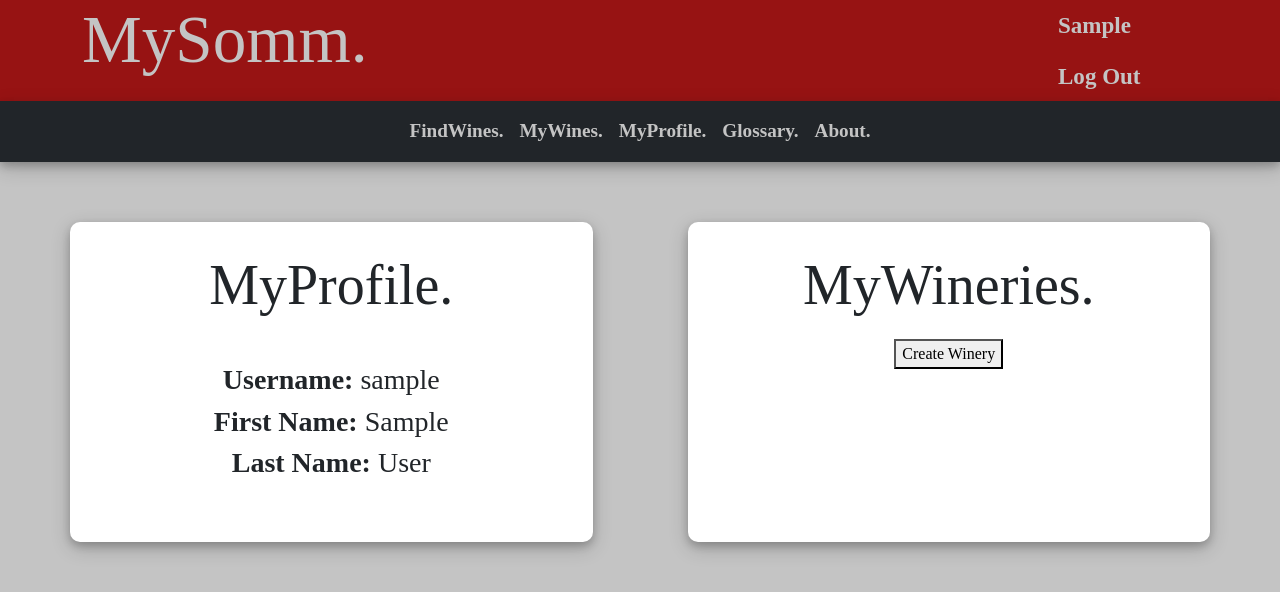
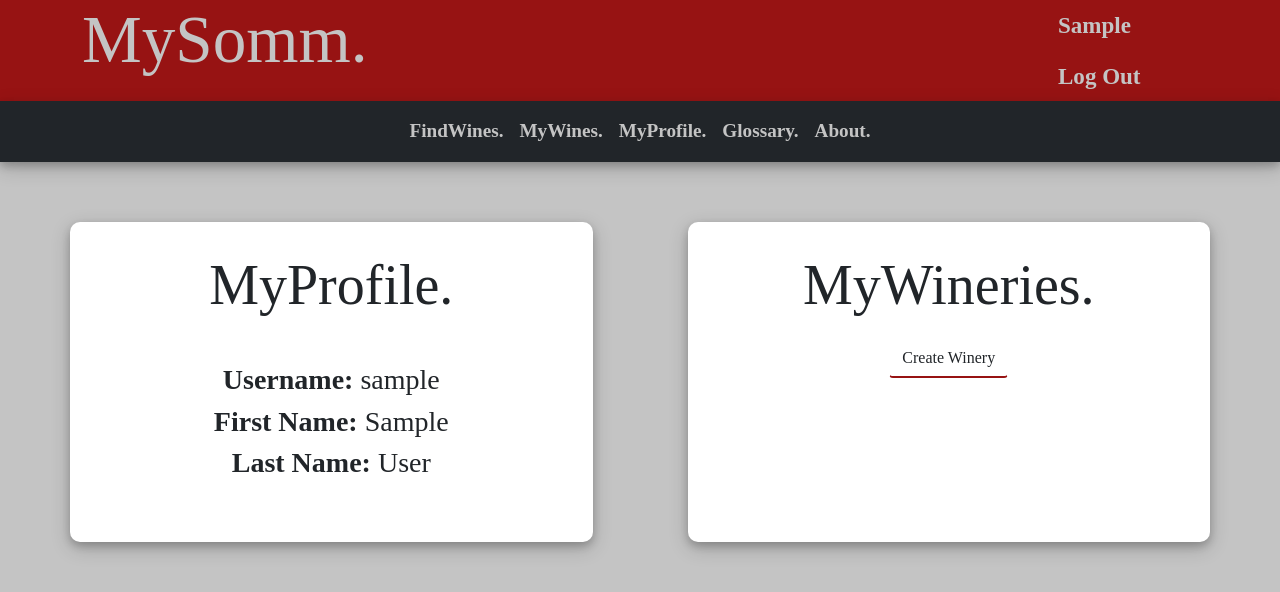
Before and after one commit to jeremydurden/mysomm, a Django app: page /profile/ in a window 1280 px wide. Shown: the top 592 px of the page. Run offline with Django 3.2, Linux system fonts and the light colour scheme; the visitor is signed in with stand-in values (Sample User, id 1); data that the repository does not hold is empty; some libraries are stand-ins or nearby versions; some web fonts are replaced.

Commit message:
my profile page

```diff
--- a/main_app/static/css/style.css
+++ b/main_app/static/css/style.css
@@ -1,3 +1,7 @@
+:root {
+    --theme-red: #971313;
+}
+
 body {
     font-family: 'Gabriela', serif;
 }
@@ -8,7 +12,7 @@ background-color: #C4C4C4;
 }
 header {
     color: #C4C4C4;
-    background-color: #971313;
+    background-color: var(--theme-red);
     height: 10%;
     font-size: larger;
     width: 625px;
@@ -20,7 +24,7 @@ h1, h2 {
     margin-bottom: 20px;
 }
 a {
-    color: #971313;
+    color: var(--theme-red);
     text-decoration: none;
     font-weight: bold;
 }
@@ -142,5 +146,9 @@ img.winery-image {
 }
 
 .btn {
-    border-bottom: 2px solid #971313;
+    border-bottom: 2px solid var(--theme-red);
 }
+
+.btn:hover {
+ color: var(--theme-red);
+}
--- a/main_app/templates/profile.html
+++ b/main_app/templates/profile.html
@@ -24,15 +24,14 @@
 
         <div class="row">
             <h1>MyWineries.</h1>
-            <a href="/winery/create"><button>Create Winery</button></a>
+            <a href="/winery/create"><button class="btn">Create Winery</button></a>
 
         </div>
         <br>
         {% endif %}
         {% for winery in my_wineries %}
         <div class="row">
-            <div class="col-sm-4"><a href="{% url 'winery_detail' winery.id %}"><button>View Winery</button></a></div>
-            <div class="col-sm-7"><b>{{ winery.name }}</b> {{ winery.city }} {{ winery.county.state }}</div>
+            <div class="col"><a href="{% url 'winery_detail' winery.id %}">{{ winery.name }} {{ winery.city }} {{ winery.county.state }}</a></div>
         </div>
         <br>
         {% endfor %}
```
